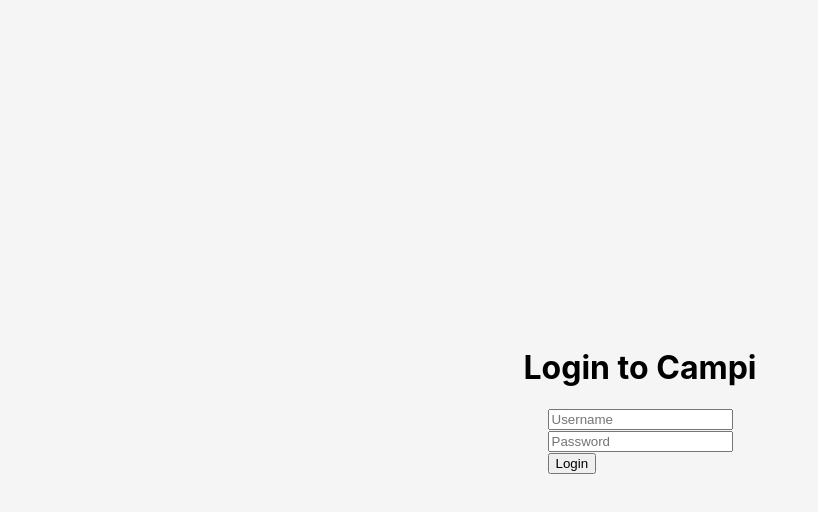
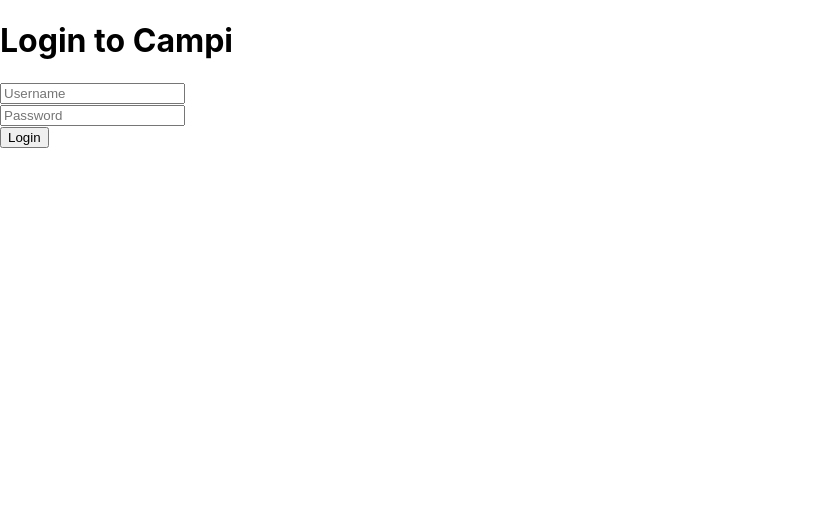
Before and after one commit to AaqilRazak/Campi, a React (Create React App) app: page /login in a window 1280 px wide. Shown: the top 512 px of the page, without its empty margins (0-818 px from the left). Built offline with nearby package versions, Linux system fonts and the light colour scheme.

Commit message:
Login work in progress

```diff
--- a/src/App.js
+++ b/src/App.js
@@ -1,20 +1,22 @@
 import React from 'react';
 import { BrowserRouter as Router, Route, Routes, Navigate } from 'react-router-dom';
+import { AuthProvider } from './context/AuthContext';
+import LoginPage from './pages/LoginPage';
 import ChatPage from './pages/ChatPage';
 import AdminPage from './pages/AdminPage';
-import LoginPage from './pages/LoginPage';
 
 function App() {
   return (
+    <AuthProvider>
       <Router>
         <Routes>
-        {/* Default route redirects to login */}
           <Route path="/" element={<Navigate to="/login" />} />
           <Route path="/login" element={<LoginPage />} />
           <Route path="/chat" element={<ChatPage />} />
           <Route path="/admin" element={<AdminPage />} />
         </Routes>
       </Router>
+    </AuthProvider>
   );
 }
 
--- a/src/components/LoginForm.js
+++ b/src/components/LoginForm.js
@@ -1,67 +1,54 @@
 import React, { useState } from 'react';
 import { useNavigate } from 'react-router-dom';
-import InputField from './InputField';
-import ErrorMessage from './ErrorMessage';
-import { login } from '../api/auth';
+import { useAuth } from '../context/AuthContext';
 
 const LoginForm = () => {
-  const [formData, setFormData] = useState({ username: '', password: '' });
-  const [errors, setErrors] = useState({});
-  const [loading, setLoading] = useState(false);
   const navigate = useNavigate();
-
-  const handleChange = (e) => {
-    setFormData({ ...formData, [e.target.name]: e.target.value });
-  };
-
-  const validate = () => {
-    const newErrors = {};
-    if (!formData.username) newErrors.username = 'Username is required';
-    if (!formData.password) newErrors.password = 'Password is required';
-    return newErrors;
-  };
+  const { login } = useAuth();
+  const [formData, setFormData] = useState({
+    username: '',
+    password: ''
+  });
+  const [error, setError] = useState('');
 
   const handleSubmit = async (e) => {
     e.preventDefault();
-    const formErrors = validate();
-    if (Object.keys(formErrors).length) {
-      setErrors(formErrors);
-      return;
+    try {
+      // Simulate API call
+      if (formData.username === 'student' && formData.password === 'password') {
+        login({ role: 'student', username: formData.username });
+        navigate('/chat');
+      } else if (formData.username === 'admin' && formData.password === 'adminpass') {
+        login({ role: 'admin', username: formData.username });
+        navigate('/admin');
+      } else {
+        setError('Invalid username or password');
       }
-    setLoading(true);
-    try {
-      const user = await login(formData.username, formData.password);
-      // Save user data to context or global state
-      navigate(user.role === 'admin' ? '/admin' : '/chat');
-    } catch (error) {
-      setErrors({ general: error.message });
-    } finally {
-      setLoading(false);
+    } catch (err) {
+      setError('An error occurred during login');
     }
   };
 
   return (
-    <form className="login-form" onSubmit={handleSubmit}>
-      <InputField
+    <form onSubmit={handleSubmit}>
+      <div>
+        <input
           type="text"
-        name="username"
           value={formData.username}
-        onChange={handleChange}
+          onChange={(e) => setFormData({...formData, username: e.target.value})}
           placeholder="Username"
-        error={errors.username}
         />
-      <InputField
+      </div>
+      <div>
+        <input
           type="password"
-        name="password"
           value={formData.password}
-        onChange={handleChange}
+          onChange={(e) => setFormData({...formData, password: e.target.value})}
           placeholder="Password"
-        error={errors.password}
         />
-      {errors.general && <ErrorMessage message={errors.general} />}
-      <button type="submit" disabled={loading}>
-        {loading ? 'Logging in...' : 'Login'}
-      </button>
+      </div>
+      {error && <div style={{ color: 'red' }}>{error}</div>}
+      <button type="submit">Login</button>
     </form>
   );
 };
--- /dev/null
+++ b/src/context/AuthContext.js
@@ -0,0 +1,31 @@
+import React, { createContext, useState, useContext } from 'react';
+
+const AuthContext = createContext();
+
+export const AuthProvider = ({ children }) => {
+  const [user, setUser] = useState(null);
+
+  const login = (userData) => {
+    setUser(userData);
+    localStorage.setItem('user', JSON.stringify(userData));
+  };
+
+  const logout = () => {
+    setUser(null);
+    localStorage.removeItem('user');
+  };
+
+  return (
+    <AuthContext.Provider value={{ user, login, logout }}>
+      {children}
+    </AuthContext.Provider>
+  );
+};
+
+export const useAuth = () => {
+  const context = useContext(AuthContext);
+  if (!context) {
+    throw new Error('useAuth must be used within an AuthProvider');
+  }
+  return context;
+};
--- a/src/pages/LoginPage.js
+++ b/src/pages/LoginPage.js
@@ -1,10 +1,9 @@
 import React from 'react';
 import LoginForm from '../components/LoginForm';
-import styles from '../styles/LoginPage.module.css';
 
 const LoginPage = () => {
   return (
-    <div className={styles.loginPage}>
+    <div>
       <h1>Login to Campi</h1>
       <LoginForm />
     </div>
--- a/src/styles/LoginPage.module.css
+++ b/src/styles/LoginPage.module.css
@@ -3,15 +3,16 @@
   flex-direction: column;
   align-items: center;
   justify-content: center;
-  height: 100vh;
+  min-height: 100vh;
   background-color: #f5f5f5;
+  padding: 20px;
 }
 
 .loginForm {
-  background-color: white;
+  background: white;
   padding: 2rem;
   border-radius: 8px;
-  box-shadow: 0 4px 6px rgba(0, 0, 0, 0.1);
+  box-shadow: 0 2px 4px rgba(0, 0, 0, 0.1);
   width: 100%;
   max-width: 400px;
 }
@@ -20,31 +21,43 @@
   margin-bottom: 1rem;
 }
 
-.inputField input {
+.input {
   width: 100%;
-  padding: 0.5rem;
-  border: 1px solid #ccc;
+  padding: 0.75rem;
+  border: 1px solid #ddd;
   border-radius: 4px;
+  font-size: 1rem;
 }
 
-.errorMessage {
-  color: red;
-  font-size: 0.875rem;
-  margin-top: 0.25rem;
+.input:focus {
+  outline: none;
+  border-color: #4CAF50;
+  box-shadow: 0 0 0 2px rgba(76, 175, 80, 0.2);
 }
 
-.submitButton {
+.button {
   width: 100%;
   padding: 0.75rem;
   background-color: #4CAF50;
   color: white;
   border: none;
   border-radius: 4px;
+  font-size: 1rem;
   cursor: pointer;
-  font-size: 1rem;
+  transition: background-color 0.2s;
 }
 
-.submitButton:disabled {
-  background-color: #ccc;
+.button:hover {
+  background-color: #45a049;
+}
+
+.button:disabled {
+  background-color: #cccccc;
   cursor: not-allowed;
 }
+
+.errorMessage {
+  color: #d32f2f;
+  font-size: 0.875rem;
+  margin-top: 0.25rem;
+}
```
Also changed, not shown: src/components/ProtectedRoute.js (added, +18 -0 lines). Lines whose indentation alone changed are shown as unchanged.
